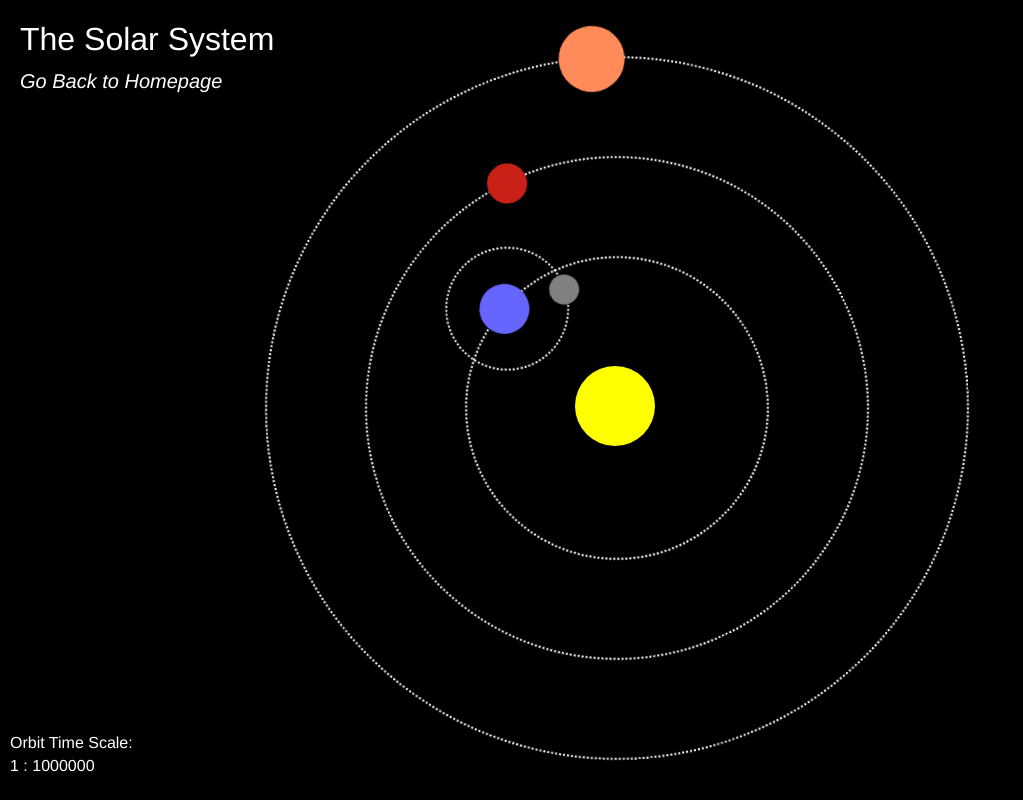
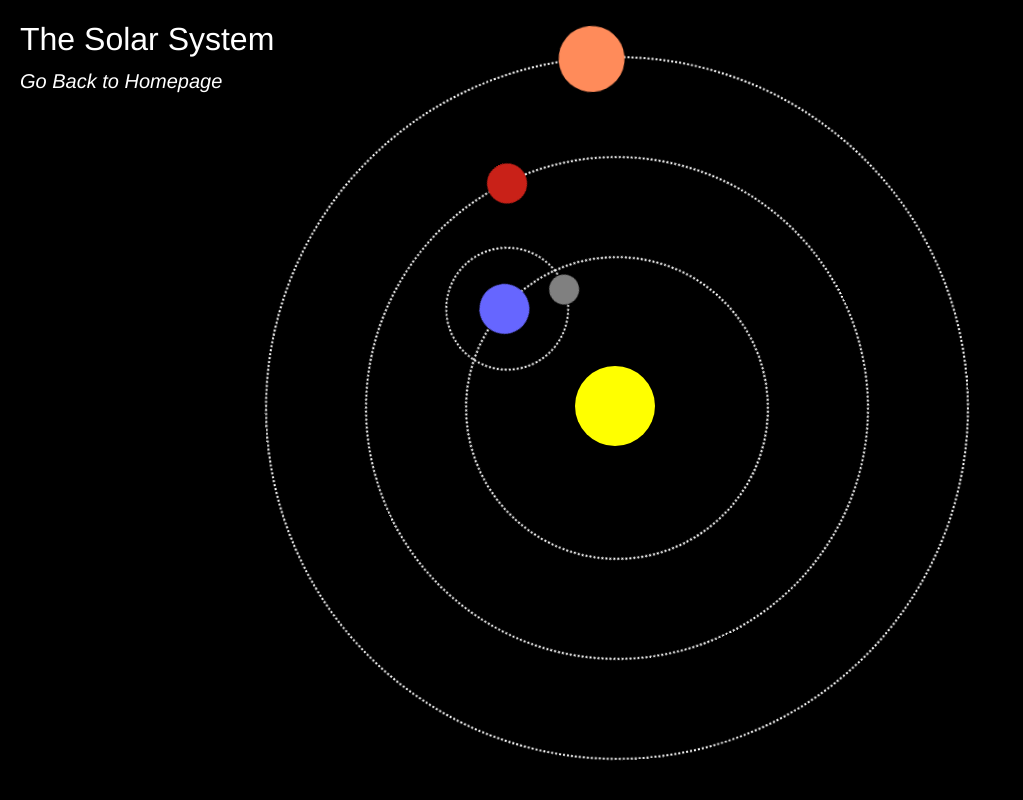
Before and after one commit to FractEngineering/fractengineering, a plain HTML site: page solarsystem.html in a window 1280 px wide. Shown: the whole page, without its empty margins (0-1023 px from the left). Drawn offline with Linux system fonts and the light colour scheme.

Commit message:
Update solar system file locations

```diff
--- a/solarsystem/css/main.css
+++ b/css/solarstyle.css
@@ -175,17 +175,6 @@ h2 a:hover{
 
 /* ================================== */
 
-footer{
-	position: absolute;
-	bottom: 10px;
-	left: 10px;
-}
-
-footer p{
-	margin-top: 5px;
-	margin-bottom: 5px;
-}
-
 .hover{
 	background-color: red;
 }
--- a/solarsystem/pages/index.html
+++ b/solarsystem.html
@@ -1,17 +1,14 @@
 <!DOCTYPE html>
 <html>
     <head>
-        <link rel="stylesheet" href="../css/main.css" />
-        <!-- <script src="http://ajax.googleapis.com/ajax/libs/jquery/1.10.2/jquery.min.js"></script>
-        <script src="http://ajax.googleapis.com/ajax/libs/jqueryui/1.10.3/jquery-ui.min.js"></script>
-        <script type='text/javascript' src='../js/animations.js'></script> -->
-        <title>The Solar System</title>
+        <link rel="stylesheet" href="css/solarstyle.css" />
+        <title>Fract Engineering | Solar System</title>
     </head>
 
     <body>
     	<header>
     		<h1>The Solar System</h1>
-    		<h2><a href="../../index.html">Go Back to Homepage</a></h2>
+    		<h2><a href="index.html">Go Back to Homepage</a></h2>
     	</header>
 
     	<main>
@@ -34,10 +31,5 @@
 			</div>
 		</main>
 
-        <footer>
-        	<p>Orbit Time Scale:</p>
-        	<p>1 : 1000000</p>
-        </footer>
-
     </body>
 </html>
```
Also changed, not shown: index.html (+1 -1 lines), solarsystem/js/animations.js (deleted).
